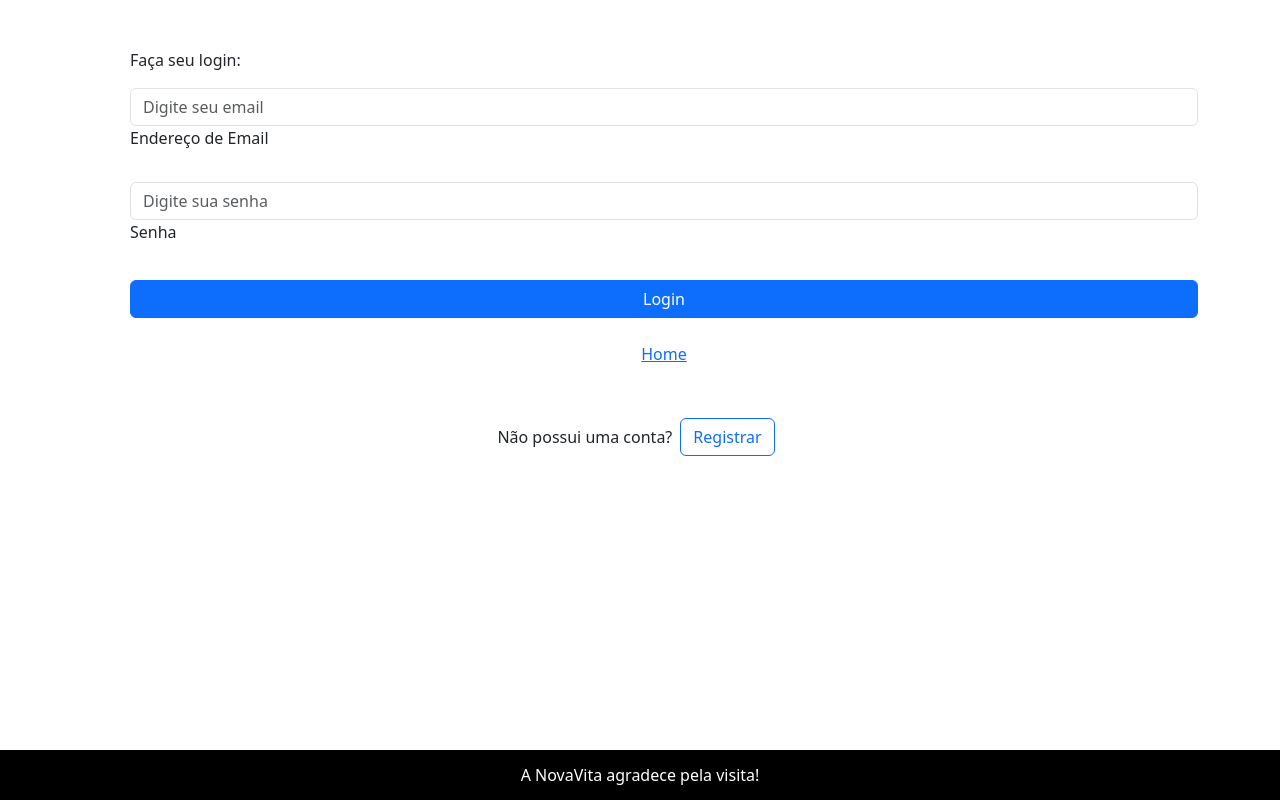
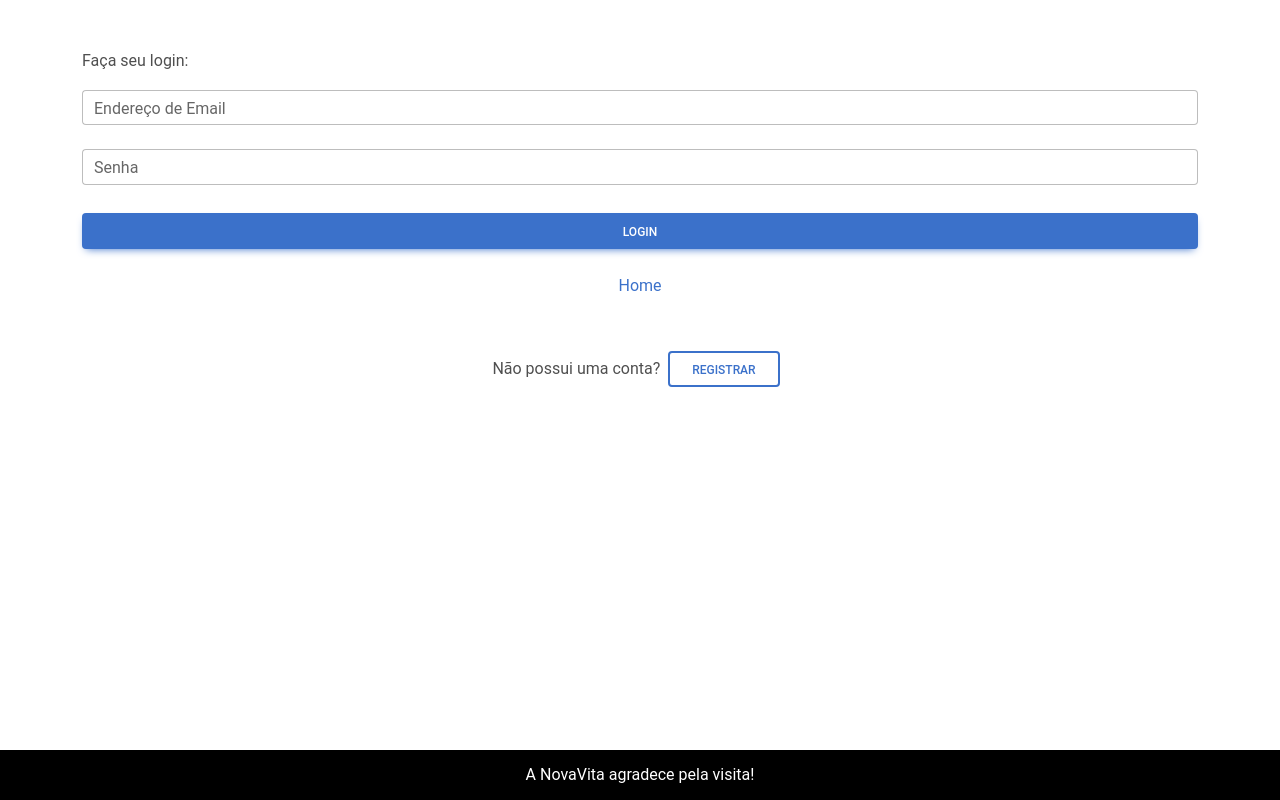
Before and after one commit to NovaVita/FRONT-JS-GS, a React (Vite) app: page /login in a window 1280 px wide. Built offline with nearby package versions, Linux system fonts and the light colour scheme.

Commit message:
Login Feito

```diff
--- a/src/components/Login.jsx
+++ b/src/components/Login.jsx
@@ -1,6 +1,6 @@
-import Button from "react-bootstrap/Button";
-import Form from "react-bootstrap/Form";
-import Container from "react-bootstrap/Container";
+// import Button from "react-bootstrap/Button";
+// import Form from "react-bootstrap/Form";
+// import Container from "react-bootstrap/Container";
 import { useState } from "react";
 import { useNavigate } from "react-router-dom";
 import { Link } from 'react-router-dom';
@@ -11,6 +11,7 @@ import {
   MDBCol,
   MDBInput,
 } from "mdb-react-ui-kit";
+import "mdb-react-ui-kit/dist/css/mdb.min.css";
 
 export default function Login() {
   const navigate = useNavigate();
@@ -32,7 +33,7 @@ export default function Login() {
     let user = users;
 
     try {
-      const response = await fetch("https:///usuarios");
+      const response = await fetch("https://localhost:3000/usuarios");
       users = await response.json();
     } catch (error) {
       alert("Ocorreu um erro no processamento da sua solicitação!");
@@ -45,7 +46,7 @@ export default function Login() {
         console.log(tokenUser);
         sessionStorage.setItem("token-user", tokenUser);
         sessionStorage.setItem("data-user", JSON.stringify(user));
-        navigate("/dashboard");
+        navigate("/");
         return;
       }
     }
@@ -61,7 +62,7 @@ export default function Login() {
     <MDBContainer className="my-5 gradient-form">
       <MDBRow>
         <MDBCol col="6" className="mb-5">
-          <form className="d-flex flex-column ms-5" onSubmit={handleSubmit}>
+          <form className="d-flex flex-column" onSubmit={handleSubmit}>
 
             <p>Faça seu login:</p>
 
```
